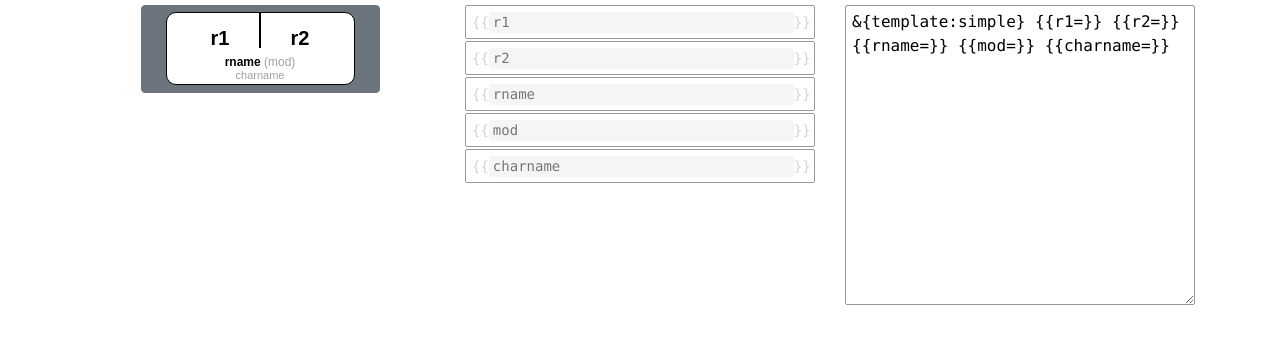
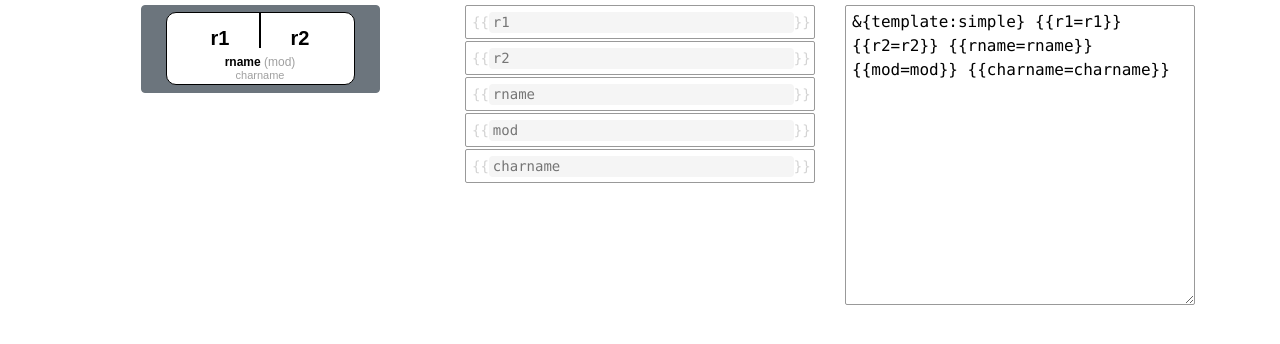
Before and after one commit to jbovee/roll20-macro-builder, a React (Create React App) app: page / in a window 1280 px wide. Shown: the top 344 px of the page. Built offline with nearby package versions, Linux system fonts and the light colour scheme.

Commit message:
Add ternary to put a default value in macro output

```diff
--- a/src/App.js
+++ b/src/App.js
@@ -51,7 +51,10 @@ class App extends Component {
 
 	render() {
 		let { dropdownOpen, currentTemplateId, currentFields } = this.state;
-		let output = "&{template:" + this.templateShort[currentTemplateId] + "} " + Object.entries(currentFields).map(([k,v]) => "{{" + k + "=" + v + "}}").join(' ');
+		let output = "&{template:" + this.templateShort[currentTemplateId] + "} " +
+			Object.entries(currentFields).map(([k,v]) =>
+				v === "" ? "{{" + k + "=" + k + "}}" : "{{" + k + "=" + v + "}}"
+			).join(' ');
 		return (
 			<div className="app container">
 				<div className="row" style={{marginTop: (window.innerHeight - 790) / 2}}>
```
